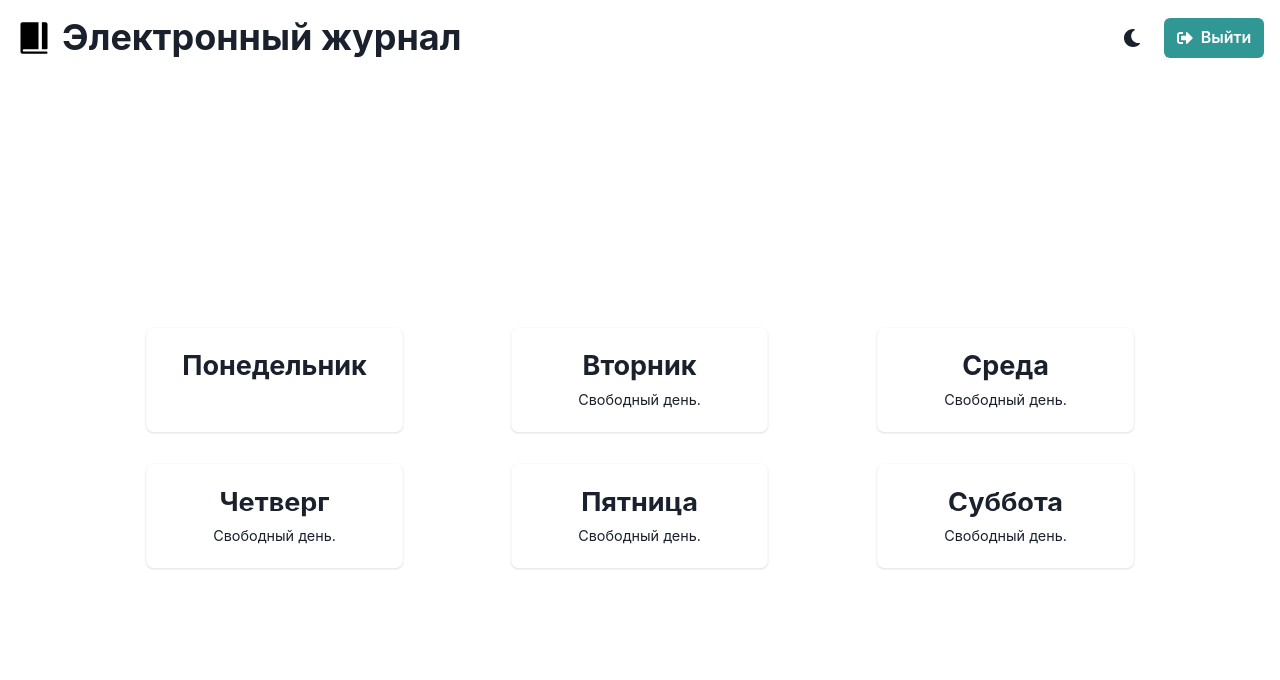
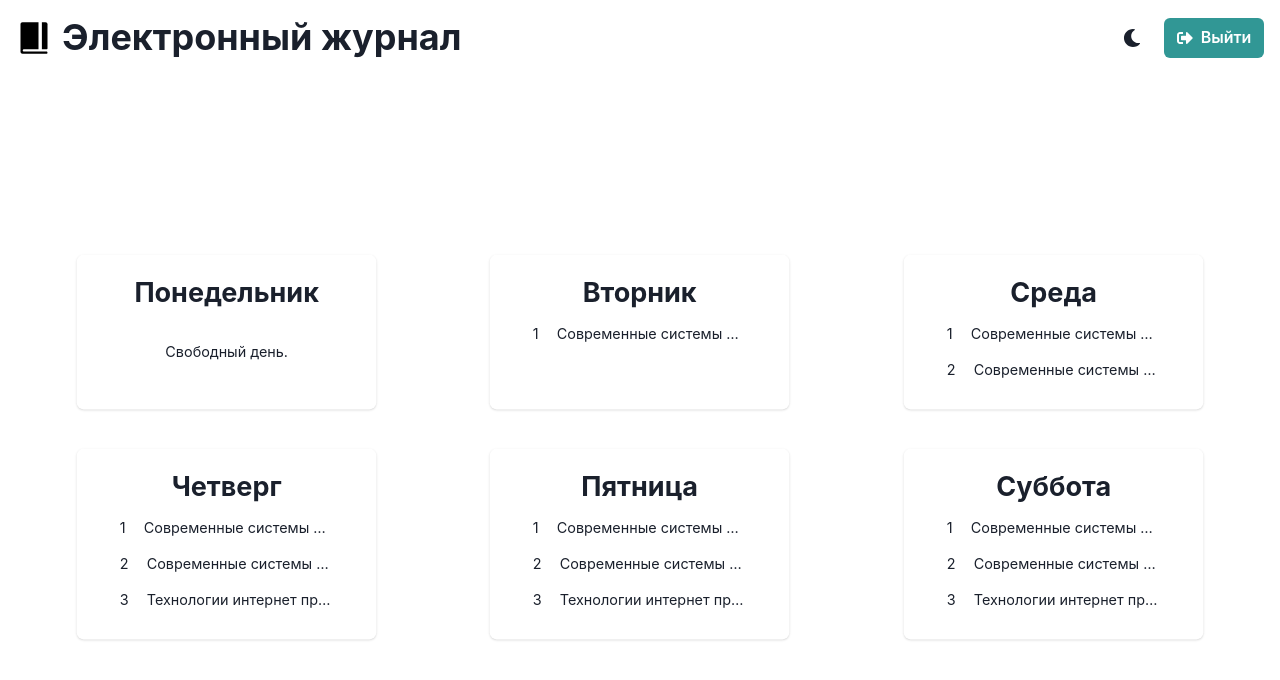
Before and after one commit to EvgenyMasanin/e-journal, a React (Create React App) app: page / in a window 1280 px wide. Shown: the top 680 px of the page. Built offline with nearby package versions, Linux system fonts and the light colour scheme.

Commit message:
fix_lessons-list

```diff
--- a/src/components/timetable/timetable-cards/timetable-card/lessons-list/lessons-list.tsx
+++ b/src/components/timetable/timetable-cards/timetable-card/lessons-list/lessons-list.tsx
@@ -1,4 +1,4 @@
-import  { VFC } from 'react'
+import { VFC } from 'react'
 import { List } from '@chakra-ui/react'
 import { TimetableCardPlaceholder } from '../timetable-card-placeholder'
 import { LessonItem } from '../lesson-item'
@@ -9,7 +9,7 @@ export interface LessonsListProps {
 }
 
 export const LessonsList: VFC<LessonsListProps> = ({ lessons }) => {
-  const isLessonsEmpty = lessons.length
+  const isLessonsEmpty = lessons.length === 0
 
   return isLessonsEmpty ? (
     <TimetableCardPlaceholder />
```
